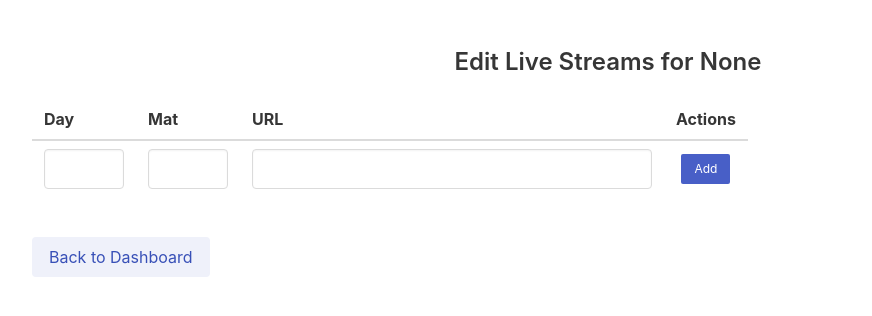
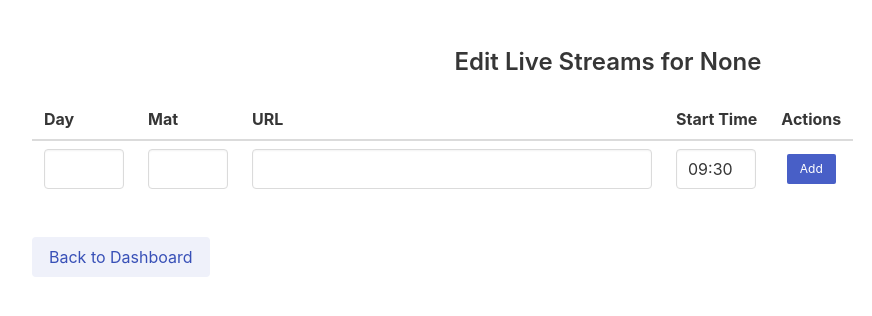
Before and after one commit to weisserw/ibjjf-elo, a Flask app: page /event/livestreams in a window 1280 px wide. Shown: the top 316 px of the page, without its empty margins (32-904 px from the left). Run offline with Flask 3, Linux system fonts and the light colour scheme; the visitor is signed in with stand-in values (Sample User, id 1).

Commit message:
add time editors and direct video links

```diff
--- a/admin/app.py
+++ b/admin/app.py
@@ -3,6 +3,8 @@ import sys
 import uuid
 from datetime import datetime, timedelta
 from flask import Flask, render_template, redirect, url_for, request, session
+from urllib.parse import urlparse, urlencode, urlunparse
+
 
 # Ensure app directory is in sys.path for imports
 sys.path.insert(0, os.path.abspath(os.path.join(os.path.dirname(__file__), "../app")))
@@ -115,6 +117,32 @@ def event_livestreams():
         mat_number = request.form.get("mat_number", type=int)
         link = request.form.get("link", "").strip()
         stream_id = request.form.get("stream_id")
+        start_time_str = request.form.get("start_time", "09:30")
+
+        try:
+            start_hour, start_minute = map(int, start_time_str.split(":"))
+            if (
+                start_hour < 0
+                or start_hour > 23
+                or start_minute < 0
+                or start_minute > 59
+            ):
+                raise ValueError
+        except ValueError:
+            start_hour, start_minute = 9, 30  # Default time
+
+        # try to parse link with urllib so we can normalize it
+        try:
+            parsed_url = urlparse(link)
+            if parsed_url.netloc == "youtu.be":
+                video_id = parsed_url.path.lstrip("/")
+                query = urlencode({"v": video_id})
+                parsed_url = parsed_url._replace(
+                    netloc="www.youtube.com", path="/watch", query=query
+                )
+                link = urlunparse(parsed_url)
+        except Exception:
+            pass  # if parsing fails, keep the original link
 
         if action == "add":
             new_stream = LiveStream(
@@ -122,8 +150,8 @@ def event_livestreams():
                 platform="youtube",
                 mat_number=mat_number,
                 day_number=day_number,
-                start_hour=9,
-                start_minute=30,
+                start_hour=start_hour,
+                start_minute=start_minute,
                 link=link,
             )
             db.session.add(new_stream)
@@ -135,6 +163,8 @@ def event_livestreams():
             if stream:
                 stream.day_number = day_number
                 stream.mat_number = mat_number
+                stream.start_hour = start_hour
+                stream.start_minute = start_minute
                 stream.link = link
                 db.session.commit()
             return redirect(url_for("event_livestreams", id=event_id, name=name))
--- a/admin/templates/event_livestreams.html
+++ b/admin/templates/event_livestreams.html
@@ -14,6 +14,7 @@
                     <th>Day</th>
                     <th>Mat</th>
                     <th>URL</th>
+                    <th>Start Time</th>
                     <th class="has-text-centered">Actions</th>
                 </tr>
             </thead>
@@ -25,6 +26,7 @@
                         <td><input class="input num-input" type="number" name="day_number" value="{{ stream.day_number }}" min="1" required></td>
                         <td><input class="input num-input" type="number" name="mat_number" value="{{ stream.mat_number }}" min="1" required></td>
                         <td><input class="input url-input" type="url" name="link" value="{{ stream.link }}" required></td>
+                        <td><input class="input num-input" name="start_time" value="{{ '%02d:%02d' | format(stream.start_hour, stream.start_minute) }}" required></td>
                         <td>
                             <div class="action-buttons">
                                 <button class="button is-success is-small" type="submit" name="action" value="edit">Save</button>
@@ -40,6 +42,7 @@
                         <td><input class="input num-input" type="number" name="day_number" min="1" required></td>
                         <td><input class="input num-input" type="number" name="mat_number" min="1" required></td>
                         <td><input class="input url-input" type="url" name="link" required></td>
+                        <td><input class="input num-input" name="start_time" value="09:30" required></td>
                         <td>
                             <div class="action-buttons">
                                 <button class="button is-link is-small" type="submit">Add</button>
--- a/app/frontend/src/utils.ts
+++ b/app/frontend/src/utils.ts
@@ -94,7 +94,7 @@ export interface DBRow {
   rated: boolean
   notes: string
   matchLocation: string | null
-  livestream: string | null
+  videoLink: string | null
 }
 
 export interface DBResults {
--- a/app/models.py
+++ b/app/models.py
@@ -173,6 +173,7 @@ class Match(db.Model):
     match_number = Column(Integer, nullable=True)
     match_location = Column(String, nullable=True)
     fight_number = Column(Integer, nullable=True)
+    video_link = Column(String, nullable=True)
 
     participants = relationship("MatchParticipant", lazy="select", viewonly=True)
     division = relationship("Division", lazy="select", viewonly=True)
```
Also changed, not shown: app/frontend/src/components/DBTableRows.tsx (+4 -4 lines), app/migrations/versions/ce02b112a731_add_video_link_column.py (added, +34 -0 lines), app/routes/matches.py (+5 -4 lines).
